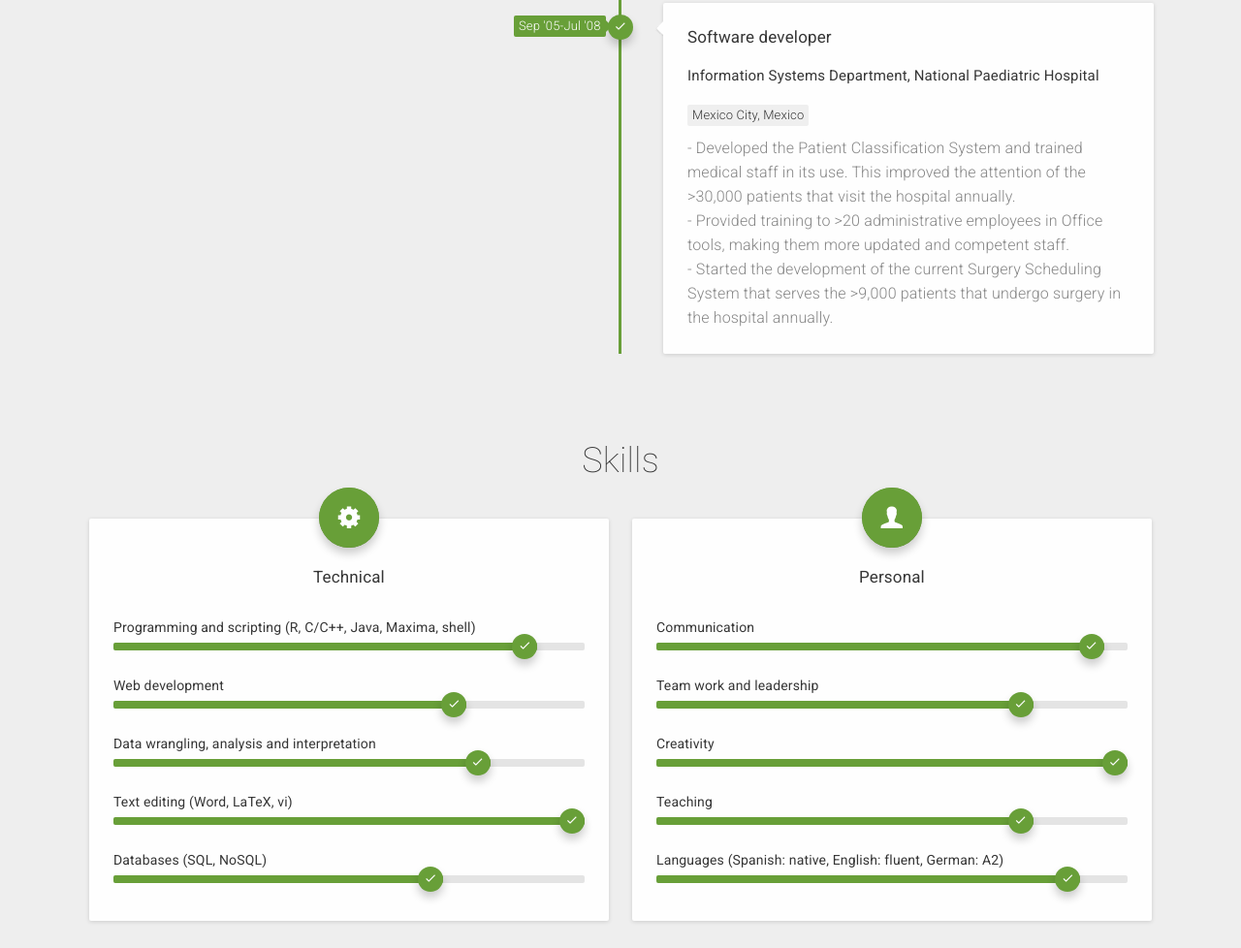
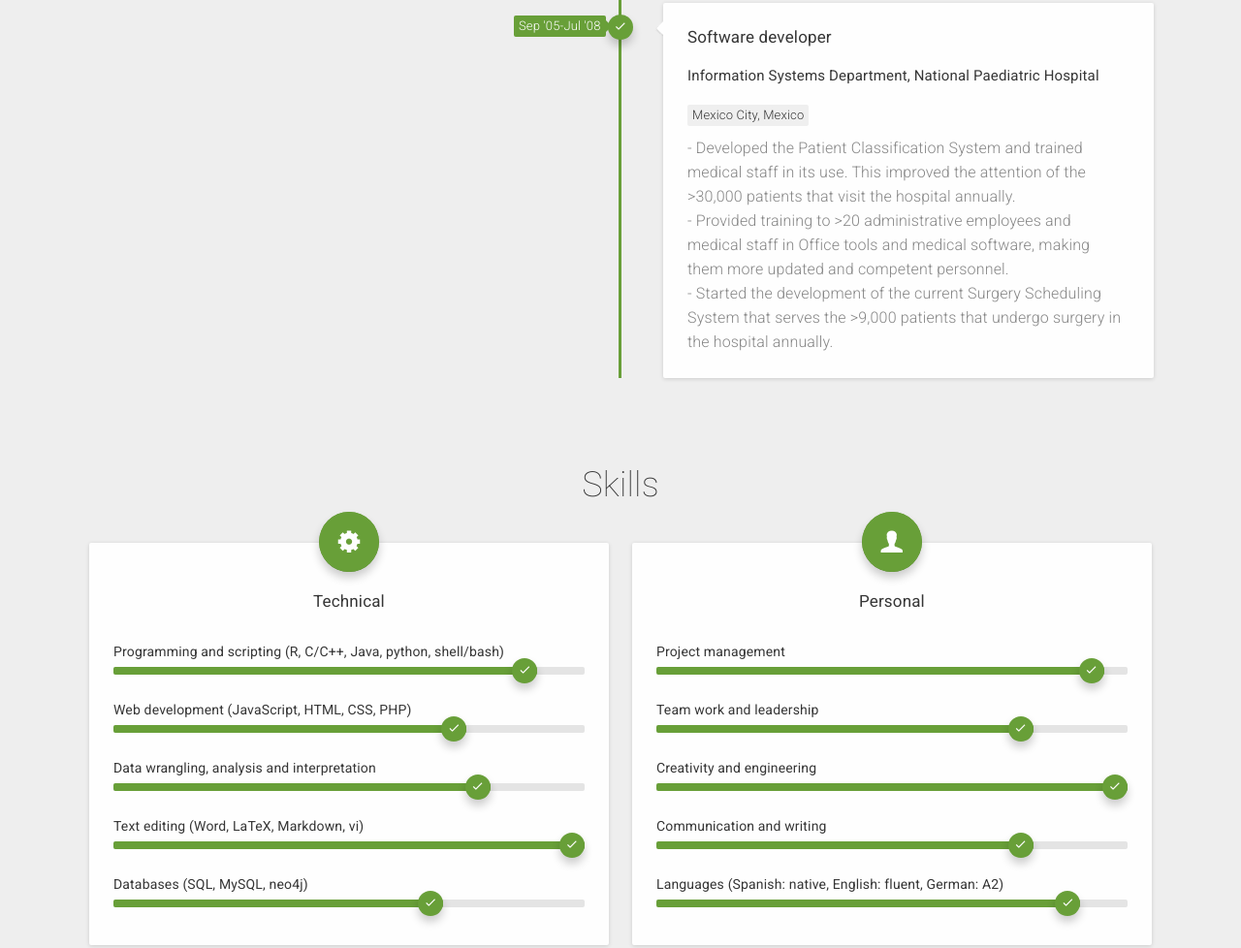
Before and after one commit to galanisl/galanisl.github.io, a plain HTML site: page index.html in a window 1280 px wide. Shown: the part 3526-4504 px from the top of the page at 97% size. Drawn offline with Linux system fonts and the light colour scheme; some packages are replaced by stand-ins of ours; a script that the page names is missing; files whose address does not match are found by name.

Commit message:
Info updates

```diff
--- a/index.html
+++ b/index.html
@@ -145,7 +145,7 @@
 									</p>
 								</div>
 								<div class="bts">
-									<a target="_blank" href="data/cv_111017.pdf"
+									<a target="_blank" href="data/cv_111217.pdf"
 									class="btn btn_animated">
 								      <span class="circle">Download CV</span>
 									</a>
@@ -253,7 +253,7 @@
 									<div class="uni">Environmental Epigenetics Program, King Abdullah University of Science and Technology</div>
 									<div class="category">Thuwal, KSA</div>
 									<p>
-										Systems-based analysis of RNASeq and hCAGE time series
+										Systems-based analysis of RNA-Seq and hCAGE time series
 										data from human skeletal muscle cell differentiation.
 									</p>
 								</div>
@@ -339,8 +339,8 @@
 									</p>
 									<p>
 										- Provided training to >20 administrative employees
-										in Office tools, making them more updated and
-										competent staff.
+										and medical staff in Office tools and medical software,
+										making them more updated and competent personnel.
 									</p>
 									<p>
 										- Started the development of the current Surgery
@@ -366,7 +366,7 @@
 								<div class="skills">
 									<ul>
 										<li>
-											<div class="name">Programming and scripting (R, C/C++, Java, Maxima, shell)</div>
+											<div class="name">Programming and scripting (R, C/C++, Java, python, shell/bash)</div>
 											<div class="progress">
 												<div class="percentage" style="width:90%;">
 													<span class="percent"><i class="icon ion ion-ios-checkmark-empty"></i></span>
@@ -374,7 +374,7 @@
 											</div>
 										</li>
 										<li>
-											<div class="name">Web development</div>
+											<div class="name">Web development (JavaScript, HTML, CSS, PHP)</div>
 											<div class="progress">
 												<div class="percentage" style="width:75%;">
 													<span class="percent"><i class="icon ion ion-ios-checkmark-empty"></i></span>
@@ -390,7 +390,7 @@
 											</div>
 										</li>
 										<li>
-											<div class="name">Text editing (Word, LaTeX, vi)</div>
+											<div class="name">Text editing (Word, LaTeX, Markdown, vi)</div>
 											<div class="progress">
 												<div class="percentage" style="width:100%;">
 													<span class="percent"><i class="icon ion ion-ios-checkmark-empty"></i></span>
@@ -398,7 +398,7 @@
 											</div>
 										</li>
 										<li>
-											<div class="name">Databases (SQL, NoSQL)</div>
+											<div class="name">Databases (SQL, MySQL, neo4j)</div>
 											<div class="progress">
 												<div class="percentage" style="width:70%;">
 													<span class="percent"><i class="icon ion ion-ios-checkmark-empty"></i></span>
@@ -418,7 +418,7 @@
 								<div class="skills">
 									<ul>
 										<li>
-											<div class="name">Communication</div>
+											<div class="name">Project management</div>
 											<div class="progress">
 												<div class="percentage" style="width:95%;">
 													<span class="percent"><i class="icon ion ion-ios-checkmark-empty"></i></span>
@@ -434,7 +434,7 @@
 											</div>
 										</li>
 										<li>
-											<div class="name">Creativity</div>
+											<div class="name">Creativity and engineering</div>
 											<div class="progress">
 												<div class="percentage" style="width:100%;">
 													<span class="percent"><i class="icon ion ion-ios-checkmark-empty"></i></span>
@@ -442,7 +442,7 @@
 											</div>
 										</li>
 										<li>
-											<div class="name">Teaching</div>
+											<div class="name">Communication and writing</div>
 											<div class="progress">
 												<div class="percentage" style="width:80%;">
 													<span class="percent"><i class="icon ion ion-ios-checkmark-empty"></i></span>
@@ -857,7 +857,8 @@
 								</div>
 								<p>
 									I'm readaholic... Every night, before going to bed, I
-									read some chapters of the book in turn. Every morning,
+									read some chapters of the book in turn (thrillers, popular
+									science and history are my favourites). Every morning,
 									before starting the work of the day, I read the news
 									and check my Twitter feed.
 								</p>
@@ -889,7 +890,7 @@
 								<p>
 									Travelling to other countries and having the opportunity
 									to experience and learn from other cultures is one of the
-									most enriching things there are. I've been to 38 different
+									most enriching things there are. I've been to 39 different
 									countries, and I'm eager to visit the next one.
 								</p>
 							</div>
```
Also changed, not shown: 2 other files.
